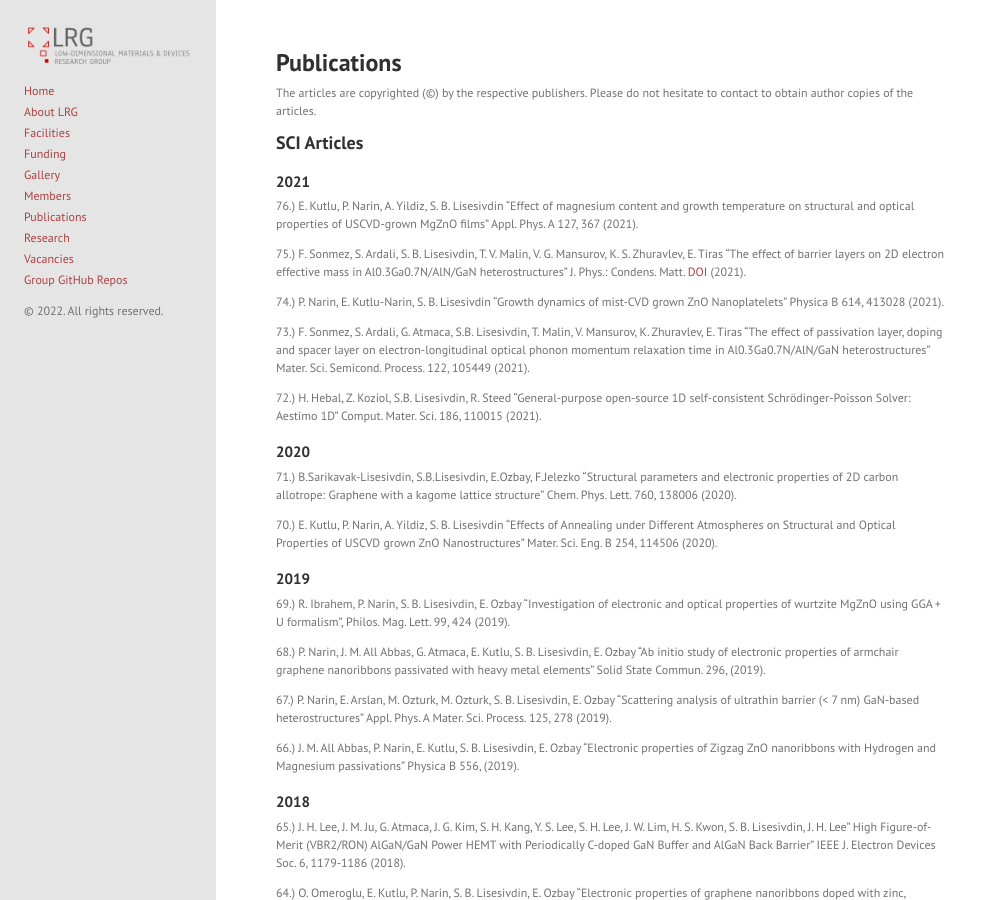
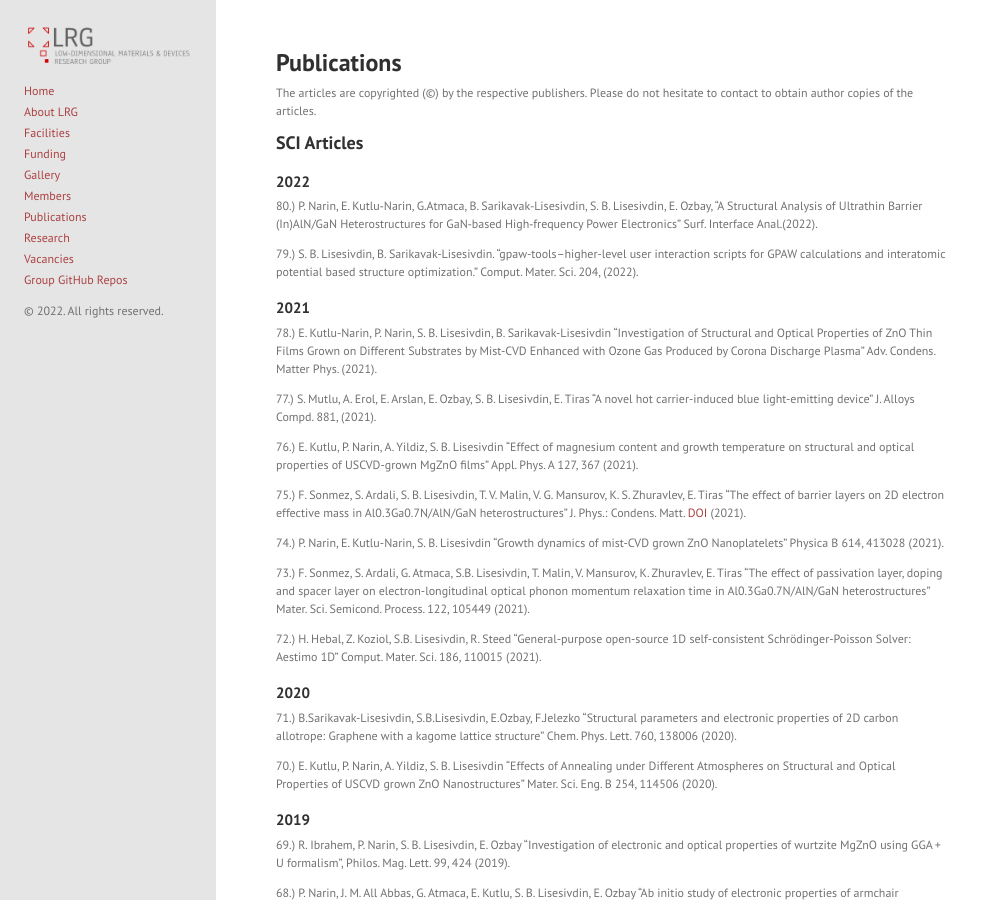
Before and after one commit to lrgresearch/oldwebsite, a Jekyll site: the page built from publications.md, in a window 1280 px wide and 900 px high. Shown: the whole window, without its empty margins (0-984 px from the left). Built offline with Jekyll 4.4.1, drawn with Linux system fonts in a browser that asks for light colours.

Commit message:
Update publications.md

```diff
--- a/publications.md
+++ b/publications.md
@@ -7,7 +7,17 @@
 
 ## SCI Articles
 
+### 2022
+
+80.) P. Narin, E. Kutlu‐Narin, G.Atmaca, B. Sarikavak‐Lisesivdin, S. B. Lisesivdin, E. Ozbay, "A Structural Analysis of Ultrathin Barrier (In)AlN/GaN Heterostructures for GaN‐based High‐frequency Power Electronics" Surf. Interface Anal.(2022).
+
+79.) S. B. Lisesivdin, B. Sarikavak-Lisesivdin. "gpaw-tools–higher-level user interaction scripts for GPAW calculations and interatomic potential based structure optimization." Comput. Mater. Sci. 204, (2022).
+
 ### 2021
+
+78.) E. Kutlu-Narin, P. Narin, S. B. Lisesivdin, B. Sarikavak-Lisesivdin "Investigation of Structural and Optical Properties of ZnO Thin Films Grown on Different Substrates by Mist-CVD Enhanced with Ozone Gas Produced by Corona Discharge Plasma" Adv. Condens. Matter Phys. (2021).
+
+77.) S. Mutlu, A. Erol, E. Arslan, E. Ozbay, S. B. Lisesivdin, E. Tiras "A novel hot carrier-induced blue light-emitting device" J. Alloys Compd. 881, (2021).
 
 76.) E. Kutlu, P. Narin, A. Yildiz, S. B. Lisesivdin "Effect of magnesium content and growth temperature on structural and optical properties of USCVD-grown MgZnO films" Appl. Phys. A 127, 367 (2021).
 
```
